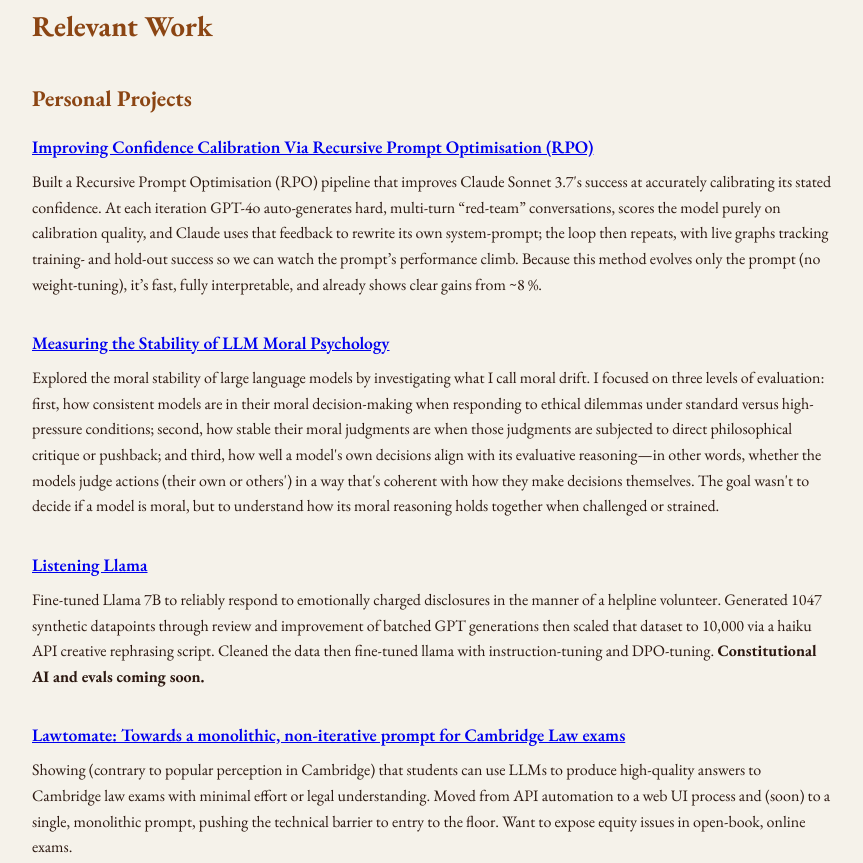
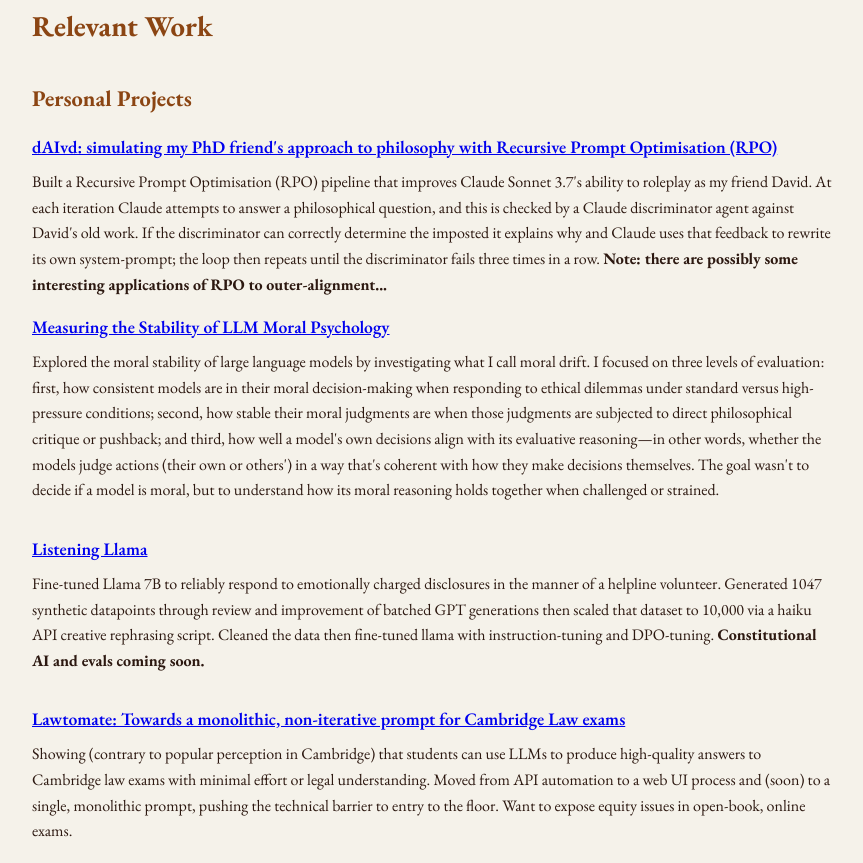
Before and after one commit to theokitsberg/theokitsberg.github.io, a plain HTML site: page index.html in a window 1280 px wide. Shown: the part 765-1628 px from the top of the page, without its empty margins (208-1071 px from the left). Drawn offline with nearby package versions, Linux system fonts and the light colour scheme.

Commit message:
Update index.html

```diff
--- a/index.html
+++ b/index.html
@@ -52,12 +52,9 @@
 
                 <h3>Personal Projects</h3>
                 <div class="project">
-                    <h4><a href="fourthwallrpo.pdf" target="_blank" rel="noopener noreferrer">Improving Confidence Calibration Via Recursive Prompt Optimisation (RPO)</a></h4>
+                    <h4><a href="fourthwallrpo.pdf" target="_blank" rel="noopener noreferrer">dAIvd: simulating my PhD friend's approach to philosophy with Recursive Prompt Optimisation (RPO)</a></h4>
                     <p>
-                        Built a Recursive Prompt Optimisation (RPO) pipeline that improves Claude Sonnet 3.7's success at accurately calibrating its stated confidence. At each iteration GPT-4o auto-generates hard, multi-turn “red-team” conversations, scores the model purely on calibration quality, and Claude uses that feedback to rewrite its own system-prompt; the loop then repeats, with live graphs tracking training- and hold-out success so we can watch the prompt’s performance climb. Because this method evolves only the prompt (no weight-tuning), it’s fast, fully interpretable, and already shows clear gains from ~8 %.
-                    </p>
-                </div>
-
+                        Built a Recursive Prompt Optimisation (RPO) pipeline that improves Claude Sonnet 3.7's ability to roleplay as my friend David. At each iteration Claude attempts to answer a philosophical question, and this is checked by a Claude discriminator agent against David's old work. If the discriminator can correctly determine the imposted it explains why and Claude uses that feedback to rewrite its own system-prompt; the loop then repeats until the discriminator fails three times in a row. <strong>Note: there are possibly some interesting applications of RPO to outer-alignment...</strong>
                 <div class="project">
                     <h4><a href="moralpsychstability.pdf" target="_blank" rel="noopener noreferrer">Measuring the Stability of LLM Moral Psychology</a></h4>
                     <p>
```
